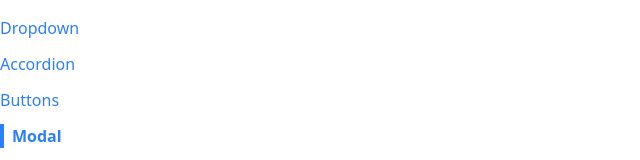
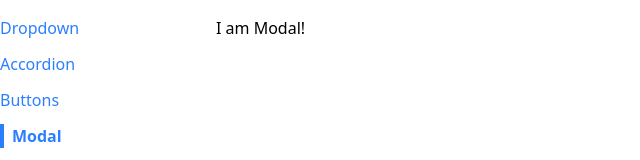
Before and after one commit to AddyLopez/react-component-library-app, a React (Vite) app in the folder comps/: page /modal in a window 1280 px wide. Shown: the top 160 px of the page, without its empty margins (0-640 px from the left). Built offline with nearby package versions, Linux system fonts and the light colour scheme.

Commit message:
Add Route to ModalPage

```diff
--- a/comps/src/App.js
+++ b/comps/src/App.js
@@ -3,6 +3,7 @@
 import AccordionPage from "./pages/AccordionPage";
 import DropdownPage from "./pages/DropdownPage";
 import ButtonPage from "./pages/ButtonPage";
+import ModalPage from "./pages/ModalPage";
 
 function App() {
   return (
@@ -18,6 +19,9 @@
         <Route path="/buttons">
           <ButtonPage />
         </Route>
+        <Route path="/modal">
+          <ModalPage />
+        </Route>
       </div>
     </div>
   );
```
